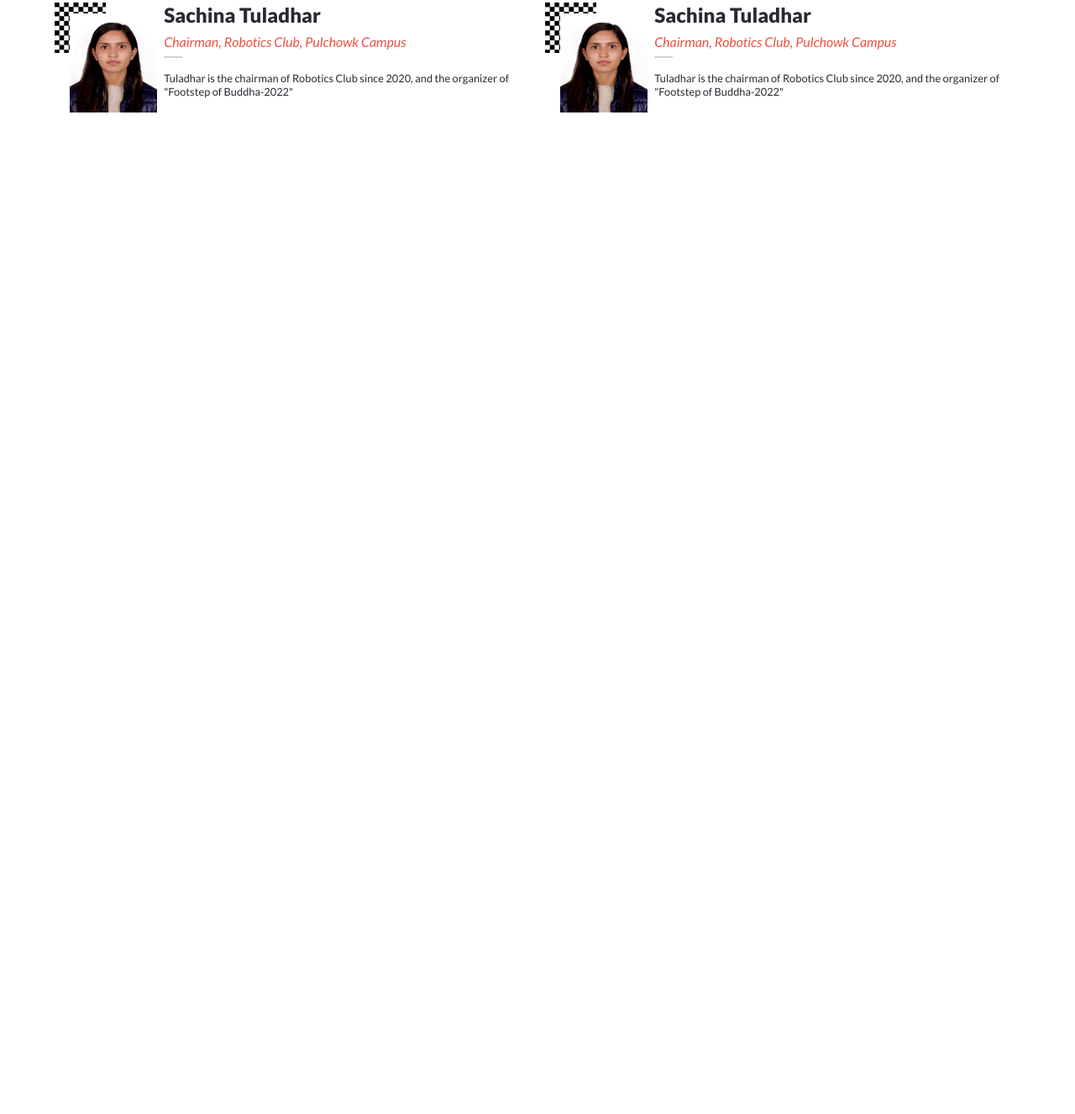
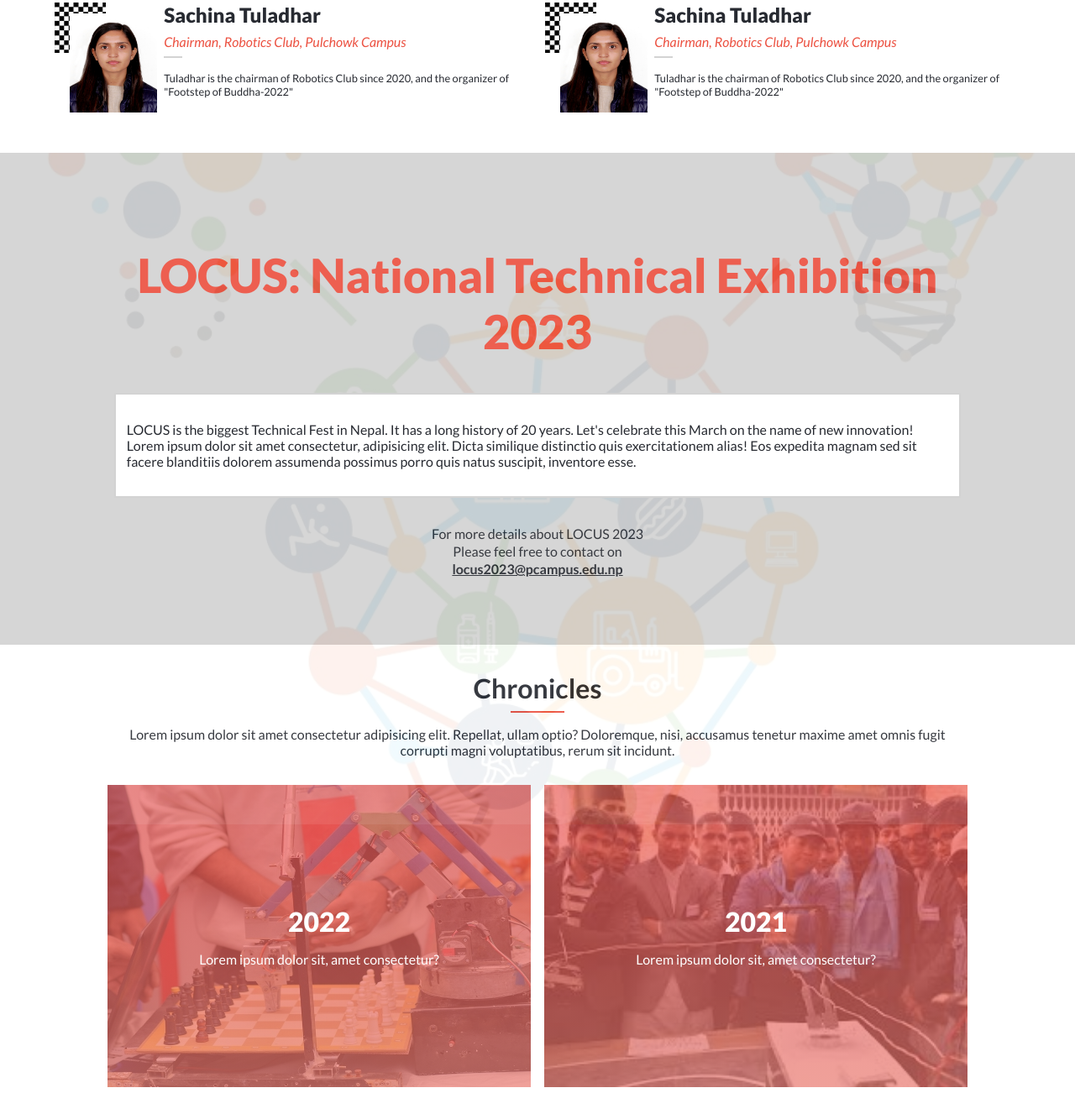
Before and after one commit to anita00001/Exhibition-Page, a website: page index.html in a window 1280 px wide. Shown: the part 1316-2643 px from the top of the page at 84% size. Before the commit the page ends 1498 px from the top, so only its background shows below. Drawn offline with Linux system fonts and the light colour scheme.

Commit message:
Add About page

```diff
--- /dev/null
+++ b/about.css
@@ -0,0 +1,163 @@
+*{
+  margin: 0;
+  padding: 0;
+  box-sizing: border-box;
+  }
+
+  body {
+    font-family: 'Lato', sans-serif;
+  }
+
+  .about-page {
+    width: 100%;
+    height: 100%;
+    display: flex;
+    flex-direction: column;
+    align-items: center;
+    background-color: #d3d3d3;
+  }
+
+  .about-main {
+    width: 80%;
+    padding: 0 0.5rem 2rem;
+    display: flex;
+    flex-direction: column;
+    align-items: center;
+  }
+
+  .about-bg{
+    background-image: url("assets/theme.jpg");
+    background-repeat: repeat;
+    background-size: cover;
+    background-position: center;
+    opacity: 0.08;
+    position: absolute;
+    height: 100%;
+    width: 100%;
+  }
+
+  .greeting-about {
+    font-size: 2rem;
+    color: #ec5242;
+    padding: 5rem 0 0.5rem;
+  }
+
+  .headline-about {
+    font-size: 3.5rem;
+    font-weight: 900;
+    color: #ec5242;
+    text-align: center;
+    padding: 0 0 1rem;
+  }
+
+  .short-description-about {
+    padding: 2rem 0.8rem;
+    color: #272a31;
+    background-color: #fff;
+    border: 2px solid #d3d3d3;
+    z-index: 1;
+  }
+
+  .contact {
+    color: #272a31;
+    font-size: 1rem;
+    padding: 2rem 0 0;
+    text-align: center;
+  }
+
+  .history {
+    background-color: #fff;
+    display: flex;
+    flex-direction: column;
+    align-items: center;
+    justify-content: center;
+    padding: 2rem 0;
+  }
+
+  .history h2 {
+    font-size: 2rem;
+    font-weight: 700;
+    color: #272a31;
+    padding: 0 0 0.5rem;
+  }
+
+  .history hr {
+    width: 5%;
+    border: 1px solid #ec5242;
+  }
+
+  .history p {
+    font-size: 1rem;
+    color: #272a31;
+    text-align: center;
+    padding: 1rem 0 2rem;
+    width: 80%;
+  }
+
+  .event {
+    display: flex;
+    flex-direction: column;
+    align-items: center;
+    gap: 1rem;
+    width: 100%;
+  }
+
+  .event .date {
+    font-size: 2rem;
+     font-weight: 800;
+    color: #fff;
+  }
+
+  .event p {
+    font-size: 1rem;
+    width: fit-content;
+    padding: 1rem 0 0 0;
+    color: #fff;
+  }
+
+  .event-one,
+  .event-two {
+    width: 80%;
+    display: flex;
+    flex-direction: column;
+    align-items: center;
+    justify-content: center;
+  }
+
+  .event-one {
+    height: 45vh;
+    background:linear-gradient(0deg, rgba(232, 117, 107, 0.687), rgba(233, 74, 74, 0.664)), url('assets/event-one-bg.jpg');
+    background-repeat: no-repeat;
+    background-size: cover;
+  }
+
+  .event-two {
+    height: 45vh;
+    background:linear-gradient(0deg, rgba(232, 117, 107, 0.687), rgba(233, 74, 74, 0.664)), url('assets/event-two-bg.jfif');
+    background-repeat: no-repeat;
+    background-size: cover;
+  }
+
+  @media all and (min-width: 768px) {
+    .about-bg {
+      height: 100%;
+    }
+
+    .greeting-about {
+      display: none;
+    }
+
+    .headline-about {
+      padding: 7rem 0 2.5rem;
+    }
+
+    .contact {
+      line-height: 133%;
+      padding: 2rem 0 3rem;
+    }
+
+    .event {
+      width: 80%;
+      flex-direction: row;
+    }
+  }
--- a/index.html
+++ b/index.html
@@ -8,6 +8,7 @@
   <link rel="icon" href="assets/icon.jpg" type="image/icon type">
   <link rel="stylesheet" href="nav.css">
   <link rel="stylesheet" href="home.css">
+  <link rel="stylesheet" href="about.css">
   <script src="https://kit.fontawesome.com/2649a194d9.js" crossorigin="anonymous"></script>
 </head>
 
@@ -132,5 +133,38 @@
 
   </section>
 
+  <section id="about-page" class="about-page">
+    <section class="about-main">
+      <div class="about-bg"></div>
+      <p class="greeting-about">Hello! Creative Minds</p>
+      <h1 class="headline-about">LOCUS: National Technical Exhibition 2023</h1>
+      <p class="short-description-about">LOCUS is the biggest Technical Fest in Nepal. It has a long history of 20 years.
+        Let's celebrate this March on the name of new innovation! Lorem ipsum dolor sit amet consectetur, adipisicing
+        elit. Dicta similique distinctio quis exercitationem alias! Eos expedita magnam sed sit facere blanditiis
+        dolorem
+        assumenda possimus porro quis natus suscipit, inventore esse.</p>
+      <p class="contact">For more details about LOCUS 2023<br> Please feel free to contact on <br>
+        <strong><u>locus2023@pcampus.edu.np</u></strong>
+      </p>
+    </section>
+
+    <section class="history">
+      <h2>Chronicles</h2>
+      <hr>
+      <p>Lorem ipsum dolor sit amet consectetur adipisicing elit. Repellat, ullam optio? Doloremque, nisi, accusamus
+        tenetur maxime amet omnis fugit corrupti magni voluptatibus, rerum sit incidunt.</p>
+      <div class="event">
+        <div class="event-one">
+          <h3 class="date">2022</h3>
+          <p>Lorem ipsum dolor sit, amet consectetur?</p>
+        </div>
+        <div class="event-two">
+          <h3 class="date">2021</h3>
+          <p>Lorem ipsum dolor sit, amet consectetur?</p>
+        </div>
+      </div>
+    </section>
+  </section>
+
 </body>
 </html>
```
Also changed, not shown: assets/event-one-bg.jpg (added), assets/event-two-bg.jfif (added).
